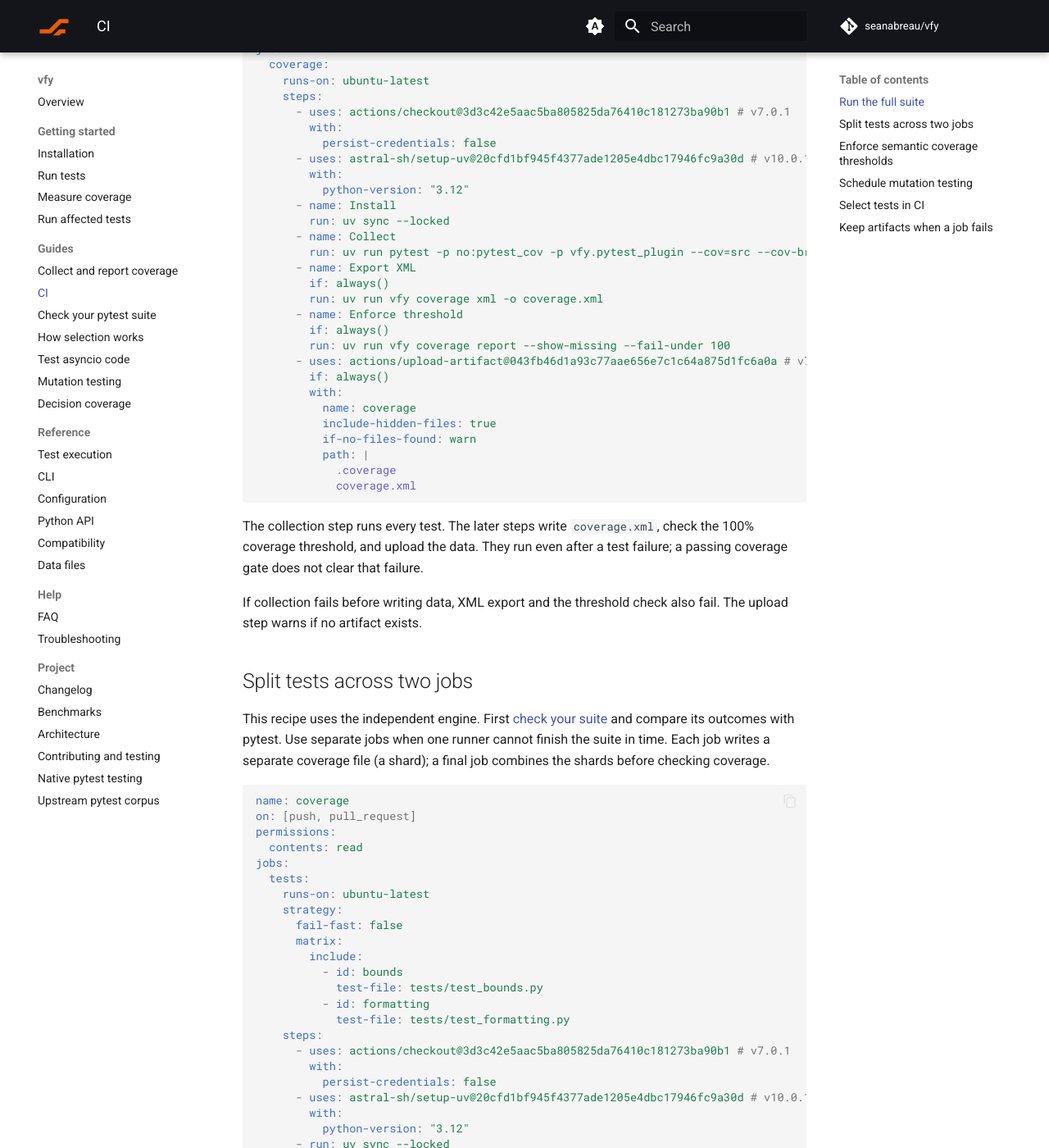
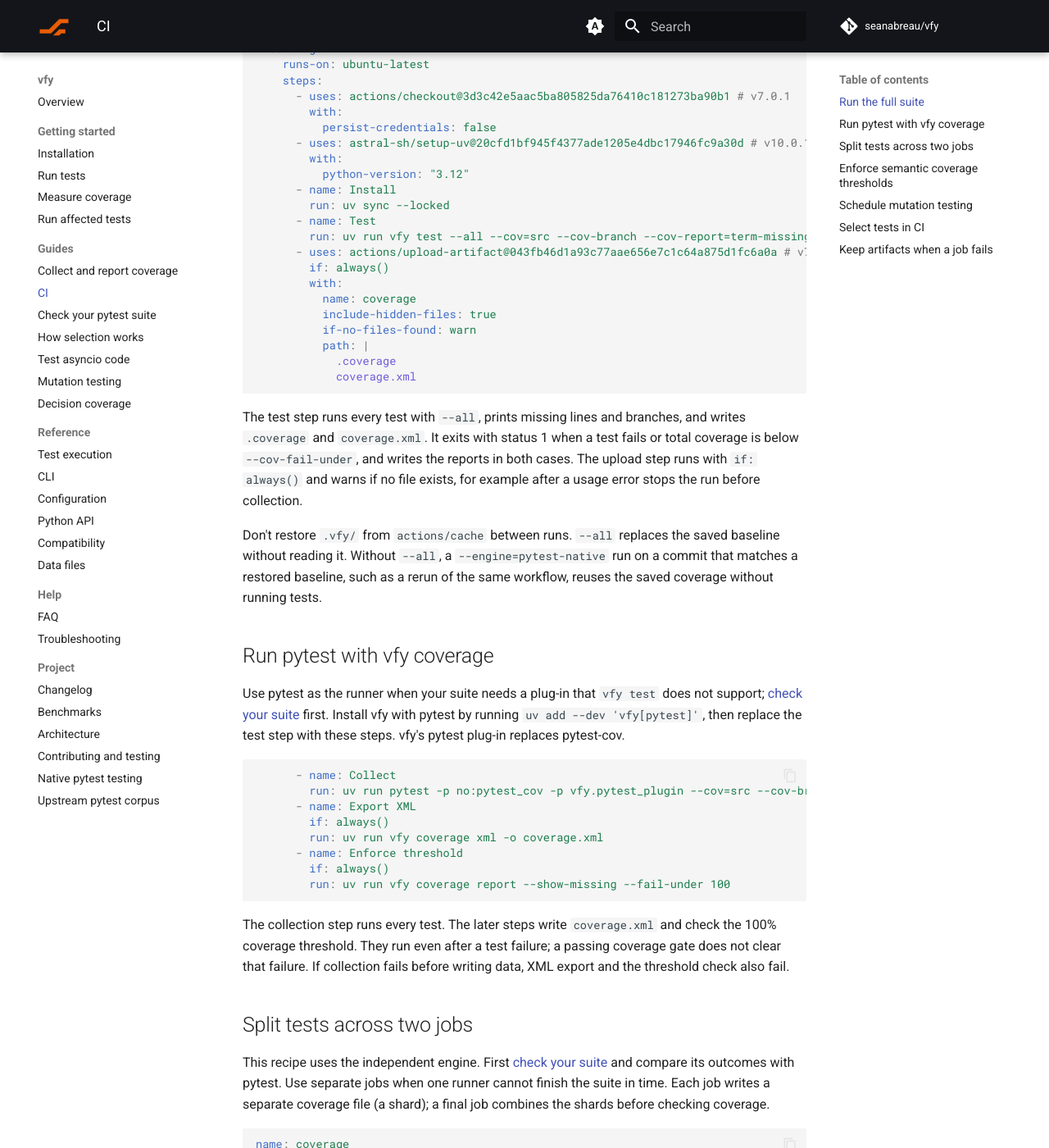
Before and after one commit to seanabreau/vfy, an MkDocs documentation site: the page built from docs/guides/ci.md, in a window 1280 px wide and 1400 px high, scrolled down 649 px. Shown: the whole window at 82% size. Built offline with MkDocs 1.6.1 and Material for MkDocs 9.7.7, drawn with Linux system fonts in a browser that asks for light colours; comment, search, counter and statistics services are not loaded; some of the changed text lies outside the part shown.

Commit message:
Lead the CI guide with vfy test
The CI guide said pytest remains the runner and built its main workflow
on stock pytest with vfy's pytest plug-in, while the README and FAQ
present `vfy test` as the runner.

The main workflow is now one job that runs `vfy test --all` with branch
coverage, XML output, and `--cov-fail-under`, which exits with status 1
for a failing test or an unmet threshold and writes the reports in both
cases. The stock pytest recipe remains as the route for suites that need
pytest plug-ins, with its own executable doc-test. The guide also
explains why a restored `.vfy/` directory does not belong in CI.

Co-Authored-By: Claude Opus 5.5 <noreply@anthropic.com>
Claude-Session: https://claude.ai/code/session_01Mw4nepZCyzjT5TqnDNndoW

````diff
--- a/docs/guides/ci.md
+++ b/docs/guides/ci.md
@@ -1,20 +1,18 @@
 # CI and quality gates
 
-Run the full pytest suite, fail the job below a coverage threshold, and save
-reports for review. vfy replaces pytest-cov; pytest remains the runner.
+Run the full test suite with `vfy test`, fail the job below a coverage
+threshold, and save reports for review.
 
-Both coverage workflows on this page run from the root of the
+The workflows on this page run from the root of the
 [coverage example](../getting-started/quickstart.md), after you add its
-negative-value test. In that project, run `uv add --dev 'vfy[pytest]'` to install
-vfy and pytest, then commit `pyproject.toml`, `uv.lock`, the source, and the tests.
-Supported runners install a prebuilt wheel. Copy the full-suite workflow below
-into `.github/workflows/coverage.yml`.
+negative-value test. Commit `pyproject.toml`, `uv.lock`, the source, and the
+tests. Supported runners install a prebuilt wheel. Copy the full-suite workflow
+below into `.github/workflows/coverage.yml`.
 
-To run the same steps on your machine:
+To run the same check on your machine:
 
 ```console
-uv run pytest -p no:pytest_cov -p vfy.pytest_plugin --cov=src --cov-branch --cov-report=
-uv run vfy coverage report --show-missing --fail-under 100
+uv run vfy test --all --cov=src --cov-branch --cov-report=term-missing --cov-report=xml --cov-fail-under=100
 ```
 
 ## Run the full suite
@@ -37,14 +35,8 @@ jobs:
           python-version: "3.12"
       - name: Install
         run: uv sync --locked
-      - name: Collect
-        run: uv run pytest -p no:pytest_cov -p vfy.pytest_plugin --cov=src --cov-branch --cov-report=
-      - name: Export XML
-        if: always()
-        run: uv run vfy coverage xml -o coverage.xml
-      - name: Enforce threshold
-        if: always()
-        run: uv run vfy coverage report --show-missing --fail-under 100
+      - name: Test
+        run: uv run vfy test --all --cov=src --cov-branch --cov-report=term-missing --cov-report=xml --cov-fail-under=100
       - uses: actions/upload-artifact@043fb46d1a93c77aae656e7c1c64a875d1fc6a0a # v7.0.1
         if: always()
         with:
@@ -56,12 +48,40 @@ jobs:
             coverage.xml
 ```
 
-The collection step runs every test. The later steps write `coverage.xml`,
-check the 100% coverage threshold, and upload the data. They run even after
-a test failure; a passing coverage gate does not clear that failure.
+The test step runs every test with `--all`, prints missing lines and branches,
+and writes `.coverage` and `coverage.xml`. It exits with status 1 when a test
+fails or total coverage is below `--cov-fail-under`, and writes the reports in
+both cases. The upload step runs with `if: always()` and warns if no file
+exists, for example after a usage error stops the run before collection.
 
-If collection fails before writing data, XML export and the threshold check
-also fail. The upload step warns if no artifact exists.
+Don't restore `.vfy/` from `actions/cache` between runs. `--all` replaces the
+saved baseline without reading it. Without `--all`, a `--engine=pytest-native`
+run on a commit that matches a restored baseline, such as a rerun of the same
+workflow, reuses the saved coverage without running tests.
+
+## Run pytest with vfy coverage
+
+Use pytest as the runner when your suite needs a plug-in that `vfy test` does
+not support; [check your suite](native-adoption.md) first. Install vfy with
+pytest by running `uv add --dev 'vfy[pytest]'`, then replace the test step with
+these steps. vfy's pytest plug-in replaces pytest-cov.
+
+<!-- doc-test: ci-pytest -->
+```yaml
+      - name: Collect
+        run: uv run pytest -p no:pytest_cov -p vfy.pytest_plugin --cov=src --cov-branch --cov-report=
+      - name: Export XML
+        if: always()
+        run: uv run vfy coverage xml -o coverage.xml
+      - name: Enforce threshold
+        if: always()
+        run: uv run vfy coverage report --show-missing --fail-under 100
+```
+
+The collection step runs every test. The later steps write `coverage.xml` and
+check the 100% coverage threshold. They run even after a test failure; a
+passing coverage gate does not clear that failure. If collection fails before
+writing data, XML export and the threshold check also fail.
 
 ## Split tests across two jobs
 
@@ -158,7 +178,7 @@ first.
 
 ## Enforce semantic coverage thresholds
 
-After [checking compatibility](native-adoption.md), replace the collection
+After [checking compatibility](native-adoption.md), replace the test
 step with this partial example to require decision, condition, and MC/DC
 (modified condition/decision) coverage. See [semantic coverage](semantic.md) for
 what each measure checks. The test run fails with status 1 for an unmet pytest
@@ -236,9 +256,9 @@ The baseline still comes from the current checkout.
 <a id="ci-selection-options"></a>
 
 Install `vfy[pytest]` for native selection and baseline controls. Use
-`vfy test --engine=pytest-native --all` for a complete CI run. Without `--all`, a restored
-`.vfy/` cache can select a subset of tests, or reuse saved coverage without
-running any tests. Use selection only when you intend to skip unaffected tests.
+`vfy test --all` for a complete CI run, and don't restore `.vfy/` from a cache;
+see [Run the full suite](#run-the-full-suite). Use selection only when you
+intend to skip unaffected tests.
 
 Transfer a passing baseline between checkouts with `--export-baseline` and
 `--baseline`. A baseline is the saved per-test coverage
````
Also changed, not shown: changelogs/0.0.x.md (+6 -0 lines), 1 other file.
